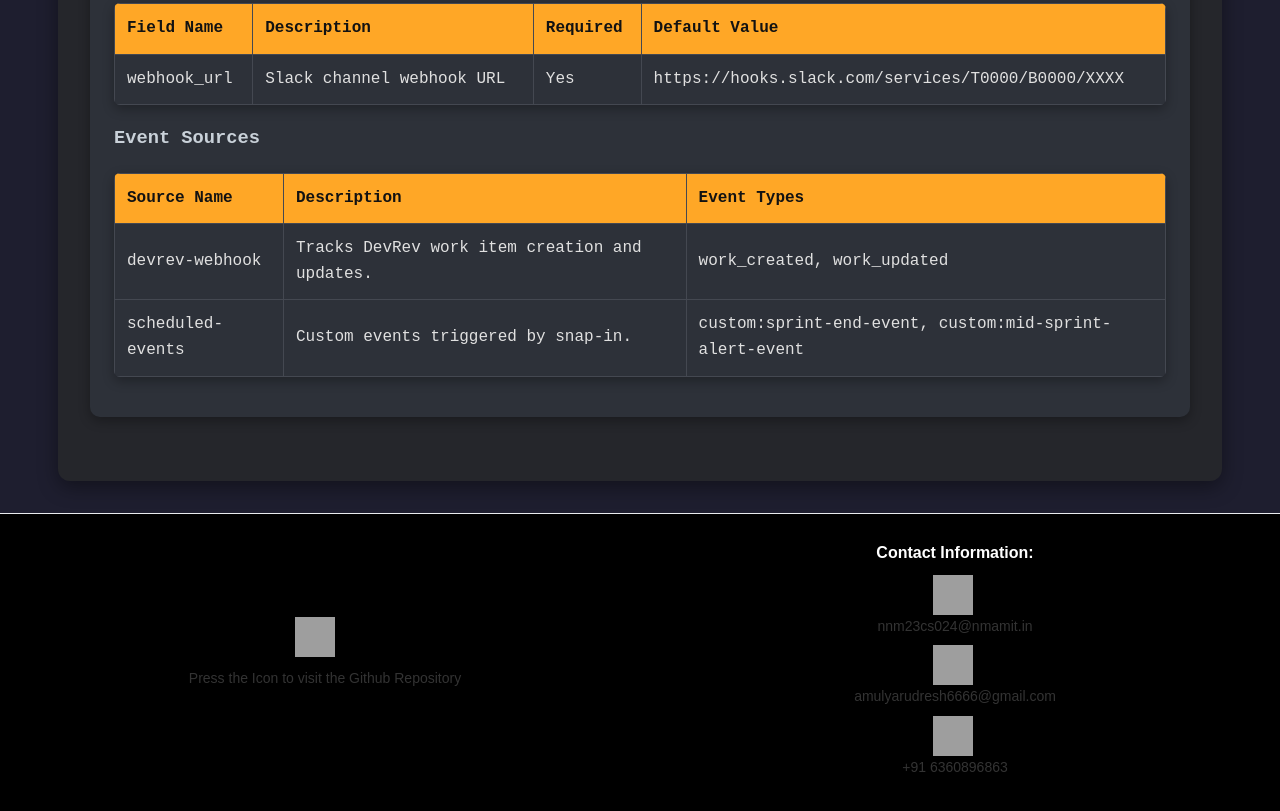
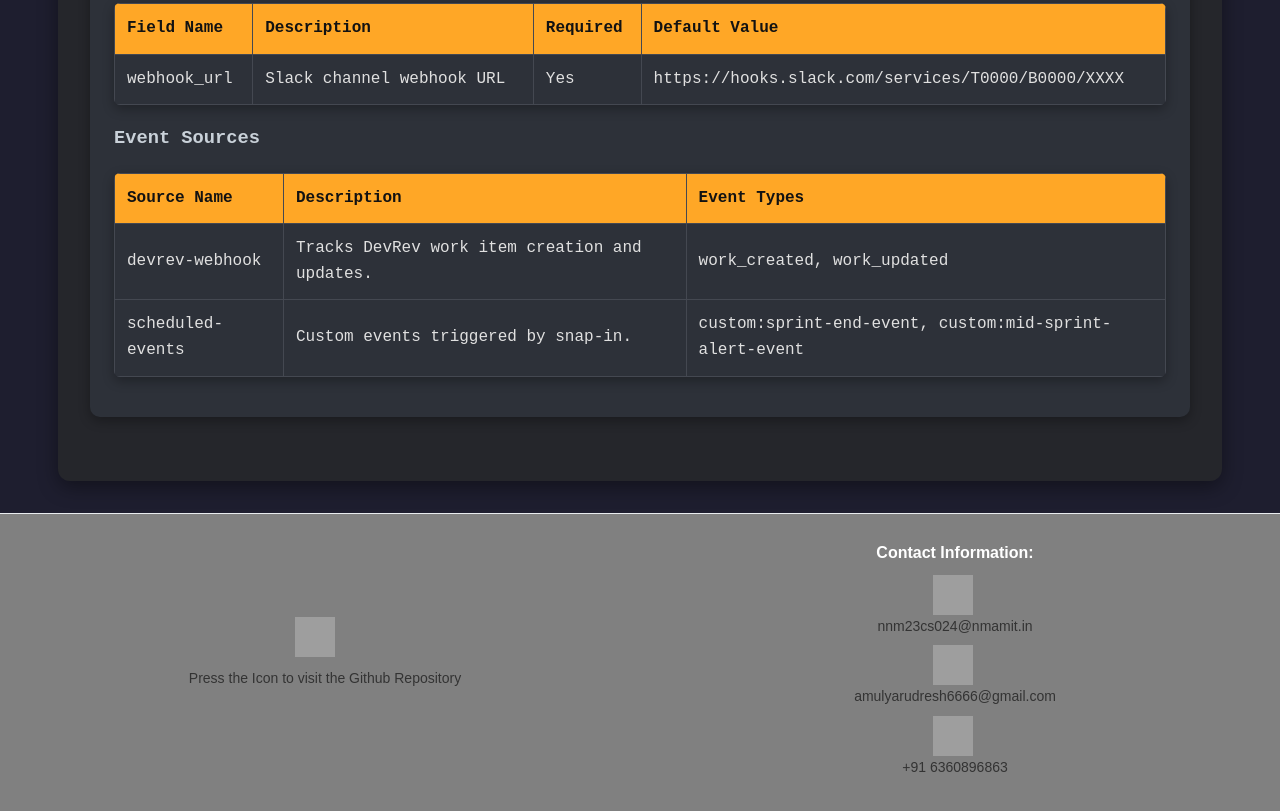
Before and after one commit to Amulya-gr/Documentation-Sprint-Summariser, a plain HTML site: page index.html in a window 1280 px wide. Shown: the part 1952-2763 px from the top of the page. Drawn offline with Linux system fonts and the light colour scheme; grey boxes are pictures that could not be loaded.

Commit message:
Update index.html

```diff
--- a/index.html
+++ b/index.html
@@ -165,7 +165,7 @@
     }
 </style>
 
-<footer style="display: flex; justify-content: space-between; padding: 10px; background-color: #000000; color: #ffffff; border-top: 1px solid #e9ecef; font-size: 14px;">
+<footer style="display: flex; justify-content: space-between; padding: 10px; background-color: grey; color: #ffffff; border-top: 1px solid #e9ecef; font-size: 14px;">
     <div style="display: flex; align-items: center;">
         <a href="https://github.com/Amulya-gr/Sprint-Summariser" style="margin-right: 10px;">
             <img src="https://upload.wikimedia.org/wikipedia/commons/9/91/Octicons-mark-github.svg"
```
